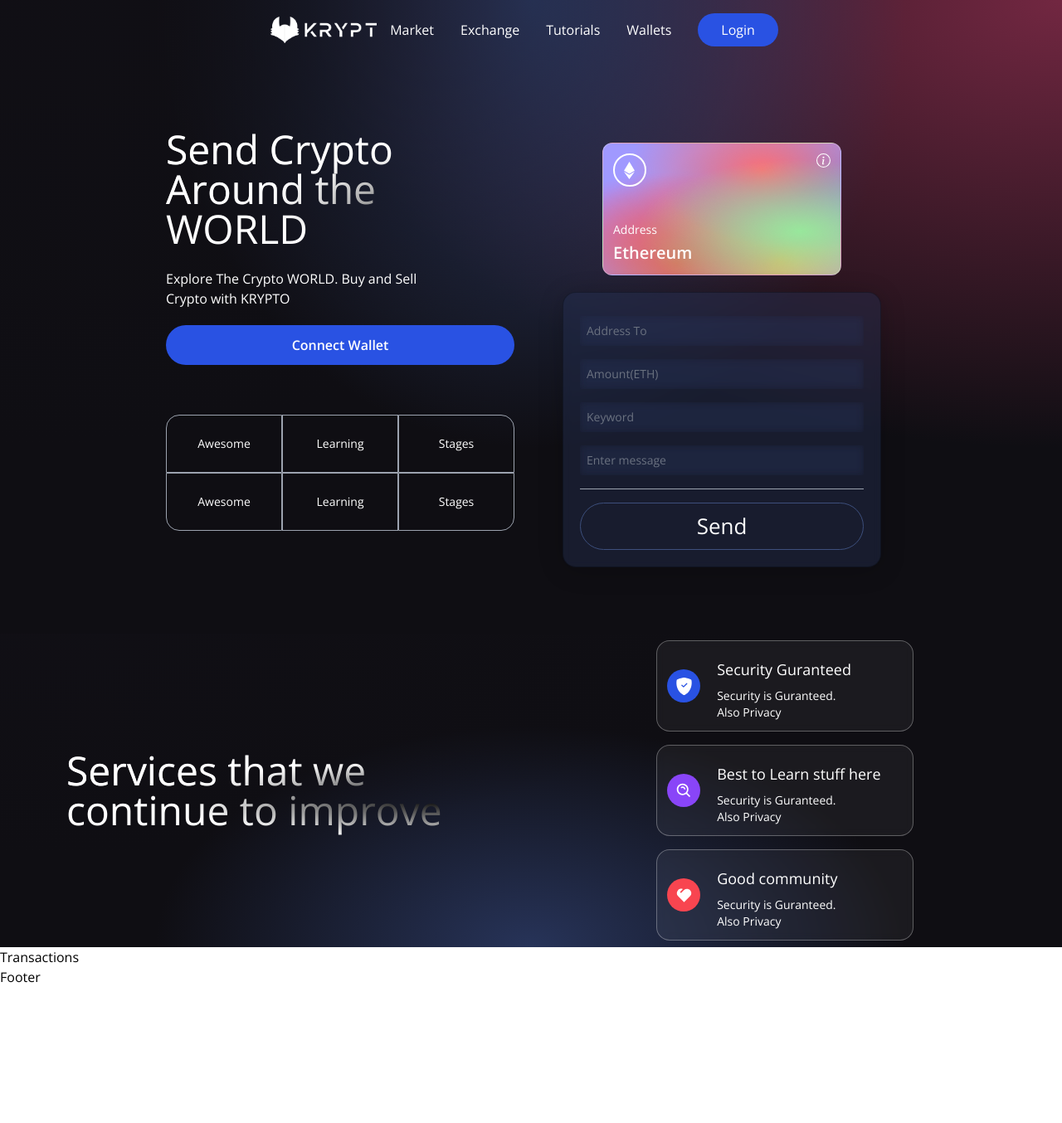
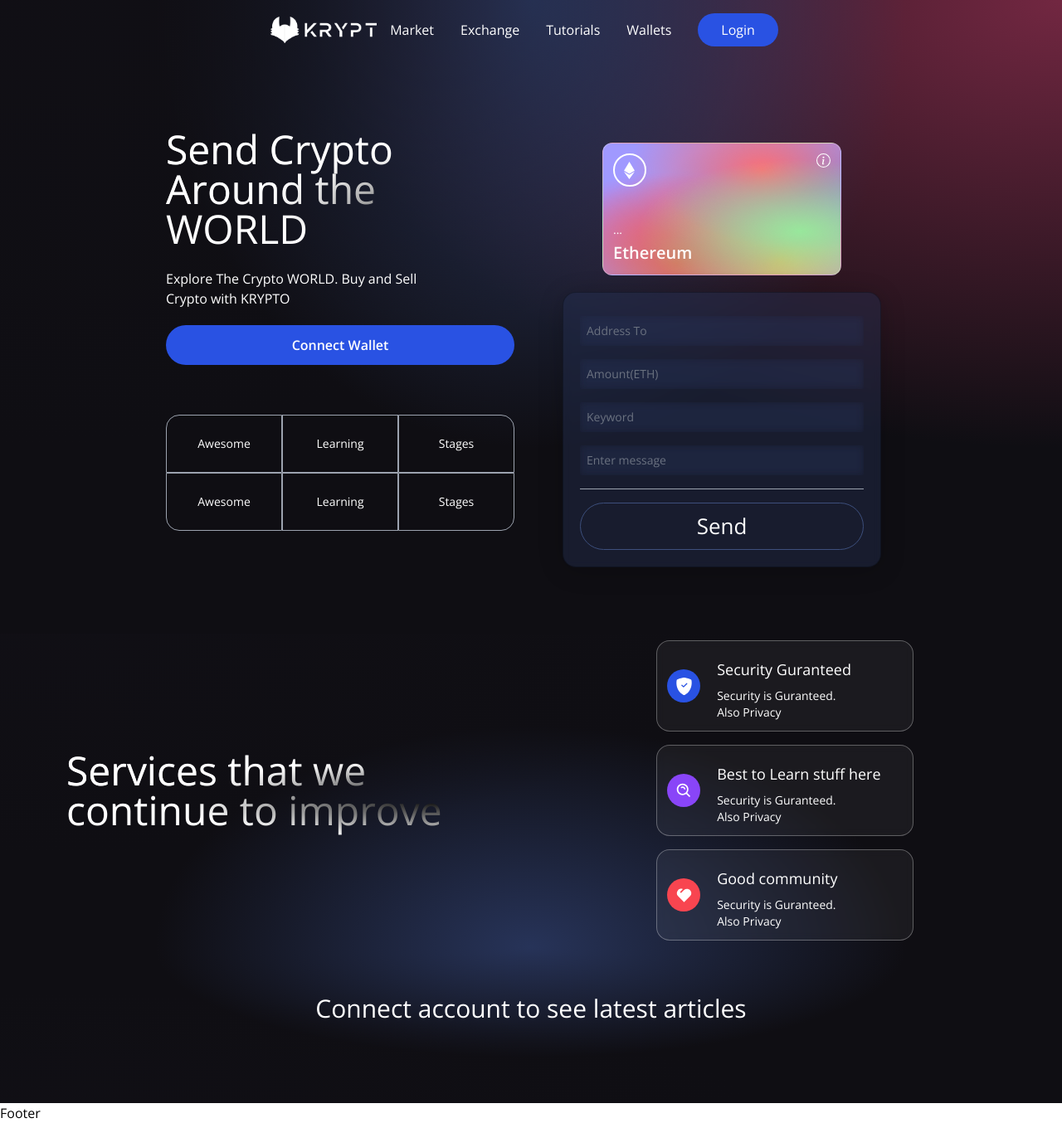
Before and after one commit to vijay2249/3.0-lesson1, a React (Vite) app in the folder client/: page / in a window 1280 px wide. Shown: the whole page at 83% size. Before the commit the page ends 1190 px from the top, so only its background shows below. Built offline with nearby package versions, Linux system fonts and the light colour scheme.

Commit message:
transactions error

```diff
--- a/client/src/components/Transactions.jsx
+++ b/client/src/components/Transactions.jsx
@@ -1,6 +1,47 @@
+import React, {useContext} from 'react'
+
+import {TransactionContext} from '../context/TransactionContext'
+
+import dummyData from '../utils/dummyData'
+import { shorternAddress } from '../utils/shorternAddress'
+
+const TransactionCard = ({addressTo, addressFrom, timestamp, message, keyword, amount, url}) =>{
+  return (
+    <div className='bg-[#181918] m-4 flex flex-1
+      2xl:min-w-[450px]
+      2xl:max-w-[500px]
+      sm:min-w-[270px]
+      sm:max-w-[300px]
+      flex-col p-3 rounded-md hover:shadow-2xl
+    '>
+      <div className='flex flex-col items-center w-full mt-3'>
+        <div className='flex justify-start w-full mb-6 p-2'>
+          <a href={`https://ropsten.etherscan.io/address/${addressFrom}`} target="_blank" rel='noopener noreferrer'>
+            <p className='text-white text-base'>From : {shorternAddress(addressFrom)}</p>
+          </a>
+        </div>
+      </div>
+    </div>
+  )
+}
+
 const Transactions = () =>{
+  const {currentAccount} = useContext(TransactionContext)
   return (
-    <h1>Transactions</h1>
+    <div className='flex w-full justify-center items-center 2xl:px-20 gradient-bg-transactions'>
+      <div className='flex flex-col md:p-12 py-12 px-4'>
+        {currentAccount
+          ?(<h3 className='text-white text-3xl text-center my-2'>Latest Articles</h3>)
+          :(<h3 className='text-white text-3xl text-center my-2'>Connect account to see latest articles</h3>)
+        }
+
+        <div className='flex flex-wrap justify-center items-center mt-10'>
+          {dummyData.reverse().map((transaction, i) =>{
+            <TransactionCard key={i} {...transaction} />
+          })}
+        </div>
+      </div>
+    </div>
   );
 }
 
--- a/client/src/components/Welcome.jsx
+++ b/client/src/components/Welcome.jsx
@@ -3,6 +3,7 @@ import {AiFillPlayCircle} from 'react-icons/ai'
 import {SiEthereum} from 'react-icons/si'
 import {BsInfoCircle} from 'react-icons/bs'
 
+import {shorternAddress} from '../utils/shorternAddress'
 import { TransactionContext } from '../context/TransactionContext'
 import { Loader } from './'
 
@@ -72,7 +73,7 @@ const Welcome = () =>{
                 <BsInfoCircle fontSize={17} color='#fff'/>
               </div>
               <div>
-                <p className='text-white font-white text-sm'>Address</p>
+                <p className='text-white font-white text-sm'>{shorternAddress(currentAccount)}</p>
                 <p className='text-white font-semibold text-xl mt-1'>Ethereum</p>
               </div>
             </div>
--- /dev/null
+++ b/client/src/utils/shorternAddress.js
@@ -0,0 +1 @@
+export const shorternAddress = (address) => `${address.slice(0,5)}...${address.slice(address.length-4)}`
```
